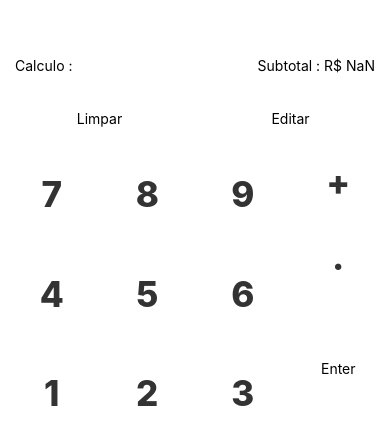
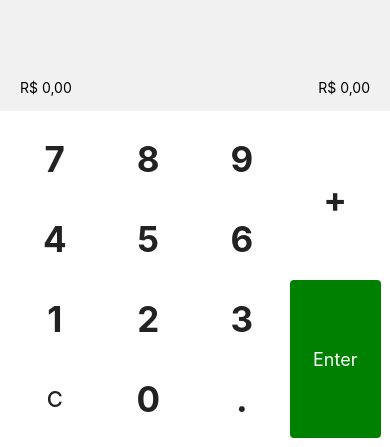
Before and after one commit to hupernikomen/calc, a React Native app: screen / in a window 390 px wide. Shown: the part 397-844 px from the top of the page. Built offline with nearby package versions, Linux system fonts and the light colour scheme.

Commit message:
Melhorias

```diff
--- a/App.js
+++ b/App.js
@@ -1,4 +1,4 @@
-import React, { useState } from 'react';
+import React, { useState,useRef } from 'react';
 import { View, Text, TouchableOpacity, FlatList, StyleSheet, Dimensions } from 'react-native';
 
 const width = Dimensions.get('window').width
@@ -11,7 +11,12 @@ export default function App() {
 
   const [parcela, setParcela] = useState('')
 
+
   function InserirValor(valor) {
+
+    // if(valor == '+' || valor == '.' ) {
+    //   return
+    // }
 
     const soma = parcela + valor
     setParcela(soma)
@@ -34,6 +39,7 @@ export default function App() {
     }
     valor != '+' && setRegistro(eval(parcela + valor))
 
+
   }
 
 
@@ -44,60 +50,108 @@ export default function App() {
 
 
   function Registrar() {
-    console.log(registro);
+    var dataAtual = new Date().toLocaleString("pt-BR", { timeZone: "America/Sao_Paulo" });
+
+    registro && setHistorico(historico => [...historico, { registro: registro, dataAtual }])
+    Limpar()
+  }
+
+  function ExcluirItem(index) {
+    let i = historico.splice(index,1)
+    console.log(i);
+  }
+
+  function Historico({ data,index }) {
+
+
+
+    return (
+      <TouchableOpacity
+        onPress={()=> ExcluirItem(index)}
+      >
+
+        <View style={{ flexDirection: 'row', alignItems: 'baseline', justifyContent: 'flex-end' }}>
+
+
+          <Text style={{ marginRight: 10, color:'#aaa' }}>R$</Text>
+
+          <Text style={{
+
+            fontSize: 35,
+            fontWeight: '800',
+            color:'#333'
+
+          }}>{data.registro.toFixed(2).replace('.', ',')}</Text>
+        </View>
+
+        <Text style={{fontSize:12, alignSelf: 'flex-end',color:'#aaa' }}>{data.dataAtual}</Text>
+      </TouchableOpacity>
+
+)
+}
+
+const Separador = () => {
+  return (
+    <View
+    style={{
+      height: 1,
+      width: "100%",
+      backgroundColor: "#ccc",
+      marginVertical:10
+    }}
+    />
+    );
   }
 
   return (
     <View style={styles.container}>
 
       <FlatList
+        style={{
+          flex: 1, paddingHorizontal: 20,
+          marginVertical: 15,
+        }}
+        ItemSeparatorComponent={Separador}
         data={historico}
-        renderItem={({ item }) => console.log('item', item)}
+        renderItem={({ item,index }) => <Historico data={item} index={index} />}
       />
 
+      {parcela != '' ?
         <View style={styles.calculo}>
 
           <Text>
             <Text>Calculo : </Text>
-          <Text>{parcela}</Text>
+            <Text style={{color:'#222'}}>{parcela}</Text>
           </Text>
 
           <Text>
-          <Text>Subtotal : R$ </Text><Text>{parseFloat(registro).toFixed(2)}</Text>
+            <Text>Subtotal : R$ </Text>
+            <Text>{parseFloat(registro).toFixed(2).replace('.', ',')}</Text>
           </Text>
         </View>
+        :
+        <View style={styles.calculo}>
+          <Text>R$ 0,00</Text>
+          <Text>R$ 0,00</Text>
+        </View>
+      }
 
       <View style={styles.teclado}>
 
-        <View>
-          <View style={styles.lineCalc}>
-            <TouchableOpacity onPress={Limpar} activeOpacity={.8} style={[styles.btn, { height: 50 }]}>
-              <Text style={styles.txt_btn_top}>Limpar</Text>
-            </TouchableOpacity>
-
-
-            <TouchableOpacity activeOpacity={.8} style={[styles.btn, { height: 50 }]}>
-              <Text style={styles.txt_btn_top}>Editar</Text>
-            </TouchableOpacity>
-
-          </View>
-
-        </View>
-
-        <View style={{ flexDirection: 'row' }}>
+        <View style={{ flexDirection: 'row',backgroundColor:'#fff',padding:8 }}>
 
           <View style={{ flex: 3 }}>
 
             <View style={styles.lineCalc}>
-              <TouchableOpacity onPress={() => InserirValor('7')} activeOpacity={.8} style={styles.btn}>
+              <TouchableOpacity onPress={() => InserirValor(7)} activeOpacity={.8} style={styles.btn}>
                 <Text style={styles.txt_btn}>7</Text>
               </TouchableOpacity>
 
-              <TouchableOpacity onPress={() => InserirValor('8')} activeOpacity={.8} style={styles.btn}>
+              <TouchableOpacity onPress={() => InserirValor(8)} activeOpacity={.8} style={styles.btn}>
                 <Text style={styles.txt_btn}>8</Text>
               </TouchableOpacity>
 
-              <TouchableOpacity onPress={() => InserirValor('9')} activeOpacity={.8} style={styles.btn}>
+              <TouchableOpacity onPress={() => InserirValor(9)} activeOpacity={.8} style={styles.btn}>
                 <Text style={styles.txt_btn}>9</Text>
               </TouchableOpacity>
 
@@ -106,31 +160,46 @@ export default function App() {
 
 
             <View style={styles.lineCalc}>
-              <TouchableOpacity onPress={() => InserirValor('4')} activeOpacity={.8} style={styles.btn}>
+              <TouchableOpacity onPress={() => InserirValor(4)} activeOpacity={.8} style={styles.btn}>
                 <Text style={styles.txt_btn}>4</Text>
               </TouchableOpacity>
 
-              <TouchableOpacity onPress={() => InserirValor('5')} activeOpacity={.8} style={styles.btn}>
+              <TouchableOpacity onPress={() => InserirValor(5)} activeOpacity={.8} style={styles.btn}>
                 <Text style={styles.txt_btn}>5</Text>
               </TouchableOpacity>
 
-              <TouchableOpacity onPress={() => InserirValor('6')} activeOpacity={.8} style={styles.btn}>
+              <TouchableOpacity onPress={() => InserirValor(6)} activeOpacity={.8} style={styles.btn}>
                 <Text style={styles.txt_btn}>6</Text>
               </TouchableOpacity>
 
             </View>
 
             <View style={styles.lineCalc}>
-              <TouchableOpacity onPress={() => InserirValor('1')} activeOpacity={.8} style={styles.btn}>
+              <TouchableOpacity onPress={() => InserirValor(1)} activeOpacity={.8} style={styles.btn}>
                 <Text style={styles.txt_btn}>1</Text>
               </TouchableOpacity>
 
-              <TouchableOpacity onPress={() => InserirValor('2')} activeOpacity={.8} style={styles.btn}>
+              <TouchableOpacity onPress={() => InserirValor(2)} activeOpacity={.8} style={styles.btn}>
                 <Text style={styles.txt_btn}>2</Text>
               </TouchableOpacity>
 
-              <TouchableOpacity onPress={() => InserirValor('3')} activeOpacity={.8} style={styles.btn}>
+              <TouchableOpacity onPress={() => InserirValor(3)} activeOpacity={.8} style={styles.btn}>
                 <Text style={styles.txt_btn}>3</Text>
+              </TouchableOpacity>
+
+            </View>
+
+            <View style={styles.lineCalc}>
+              <TouchableOpacity onPress={Limpar} activeOpacity={.8} style={styles.btn}>
+                <Text style={{fontSize:22,fontWeight:'500',color:'#222'}}>C</Text>
+              </TouchableOpacity>
+
+              <TouchableOpacity onPress={() => InserirValor(0)} activeOpacity={.8} style={styles.btn}>
+                <Text style={styles.txt_btn}>0</Text>
+              </TouchableOpacity>
+
+              <TouchableOpacity onPress={() => InserirValor('.')} activeOpacity={.8} style={styles.btn}>
+                <Text style={styles.txt_btn}>.</Text>
               </TouchableOpacity>
 
             </View>
@@ -145,14 +214,11 @@ export default function App() {
               <Text style={styles.txt_btn}>+</Text>
             </TouchableOpacity>
 
-            <TouchableOpacity onPress={() => InserirValor('.')} activeOpacity={.8} style={[styles.btn, { flex: 1 }]}>
-              <Text style={styles.txt_btn}>.</Text>
-            </TouchableOpacity>
 
             <TouchableOpacity onPress={() => {
               Registrar()
-            }} activeOpacity={.8} style={[styles.btn, { flex: 2 }]}>
-              <Text>Enter</Text>
+            }} activeOpacity={.8} style={[styles.btn, { flex: 1,backgroundColor:'green' }]}>
+              <Text style={{color:'#fff',fontSize:18}}>Enter</Text>
             </TouchableOpacity>
 
 
@@ -170,12 +236,13 @@ export default function App() {
 const styles = StyleSheet.create({
 
   container: {
-    flex: 1
+    flex: 1,
+    backgroundColor:'#f1f1f1'
   },
   calculo: {
-    flexDirection:"row",
-    justifyContent:'space-between',
-    paddingHorizontal: 15,
+    flexDirection: "row",
+    justifyContent: 'space-between',
+    paddingHorizontal: 20,
     marginBottom: 15,
   },
   lineCalc: {
@@ -183,21 +250,23 @@ const styles = StyleSheet.create({
     justifyContent: 'space-around'
   },
   teclado: {
-    margin: 4
+    backgroundColor:'#fff',
+    elevation:20
   },
   btn: {
     flex: 1,
     alignItems: 'center',
     justifyContent: 'center',
     backgroundColor: '#fff',
-    height: width / 4,
+    height: width / 5,
     elevation: 3,
     margin: 1,
     borderRadius: 4
+
   },
   txt_btn: {
     fontSize: 35,
-    color: '#333',
-    fontWeight: '800'
+    color: '#222',
+    fontWeight: '700'
   }
 })
```
Lines whose indentation alone changed are shown as unchanged.
